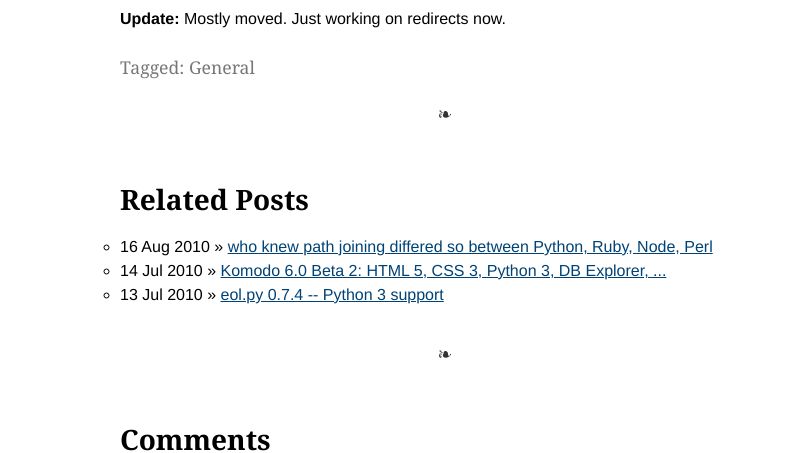
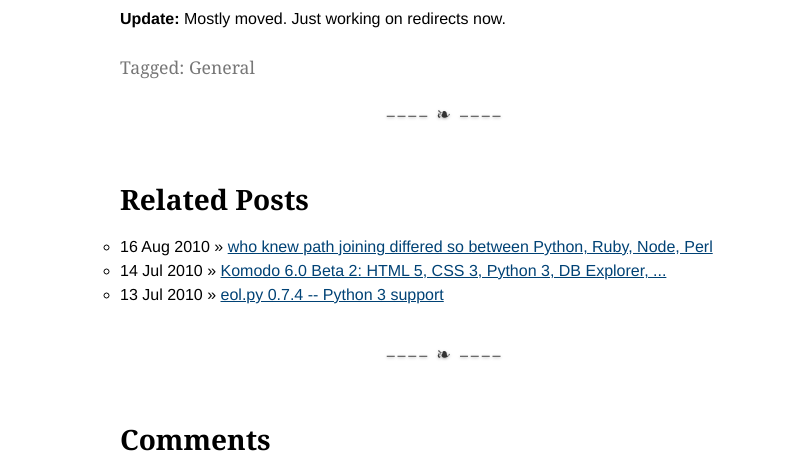
Before and after one commit to trentm/trentm.github.com, a Jekyll site: the page built from _posts/2009-10-22-moving-this-blog-to-blogger.markdown, in a window 1280 px wide. Shown: the part 331-784 px from the top of the page, without its empty margins (195-996 px from the left). Built offline with Jekyll 4.4.1, drawn with Linux system fonts in a browser that asks for light colours; some web fonts are replaced; Markdown is read by kramdown in place of the engine named in the settings; comment, search, counter and statistics services are not loaded.

Commit message:
stronger hr seps btwn blog post content and extra stuff (like comments)... want that to be clearer

```diff
--- a/TODO.txt
+++ b/TODO.txt
@@ -4,7 +4,6 @@
     - next/previous links to top nav bar?
     - "style" section below
     - footer: work, js badge, search, other links, picture, bio
-    - logo as image
 - gather back all tags from blogger dump
 - thinking about redirects: use permalink front matter to get the same
   URLs for all previous posts as on trentmick.blogspot.com
@@ -19,6 +18,11 @@
 - `mk gen_discus_redir`
 - migration at http://trentm.disqus.com/admin/tools/migrate/
 
+
+# style
+
+- tweet thing a la http://mir.aculo.us/2011/04/11/i-for-one-welcome-our-new-micro-framework-overlords/
+- better rendered logo image for small screen
 
 
 # lower prio
--- a/_layouts/post.html
+++ b/_layouts/post.html
@@ -39,8 +39,7 @@ layout: default
 </div>
 {% endif %}
 
-
-<hr/>
+<hr class="strong" />
 <div id="related">
   <h2>Related Posts</h2>
   <ul class="posts">
@@ -50,8 +49,7 @@ layout: default
   </ul>
 </div>
 
-
-<hr/>
+<hr class="strong"/>
 <div id="comments">
   <h2>Comments</h2>
 <div id="disqus_thread"></div>
--- a/css/style.css
+++ b/css/style.css
@@ -307,6 +307,13 @@ img.right100, img.right150, img.right200 {
   img.right200 { margin-right: -200px; }
 }
 
+hr.strong {
+  letter-spacing: 0.175em; /* To get smooth joining of \23AF's. */
+  text-shadow: 0px 1px 3px #aaa;
+}
+hr.strong:after {
+  content: "\23AF\23AF\23AF\23AF   \2767   \23AF\23AF\23AF\23AF";
+}
 
 
 /* ---- branding */
```
